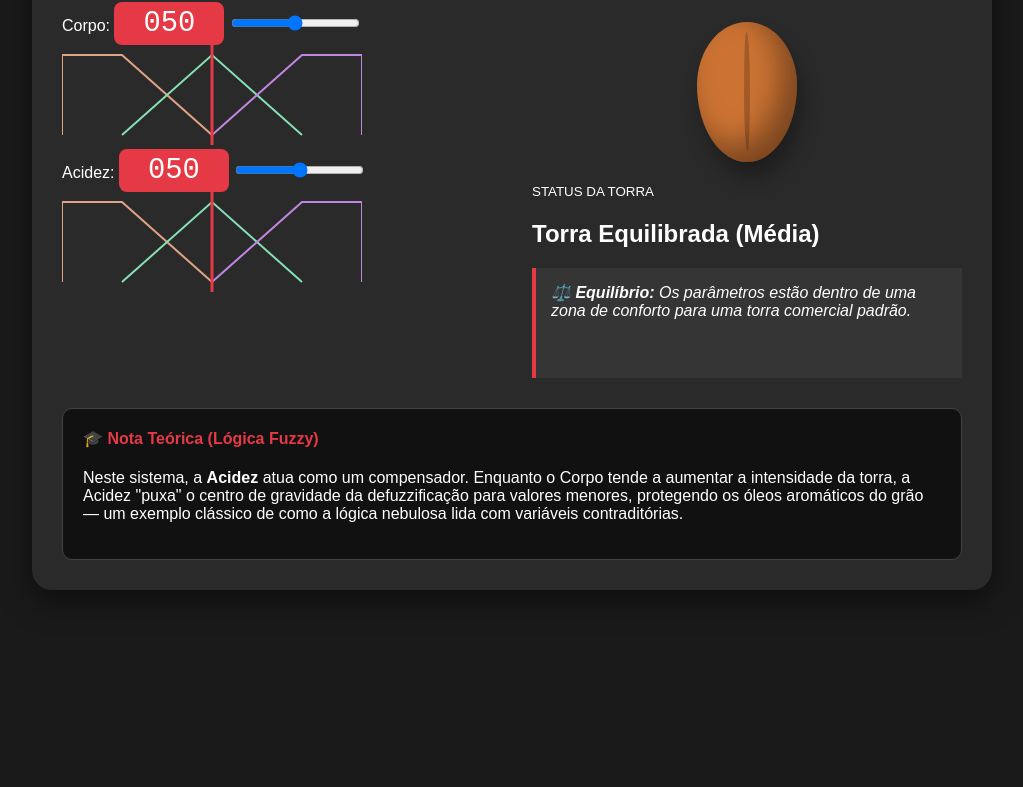
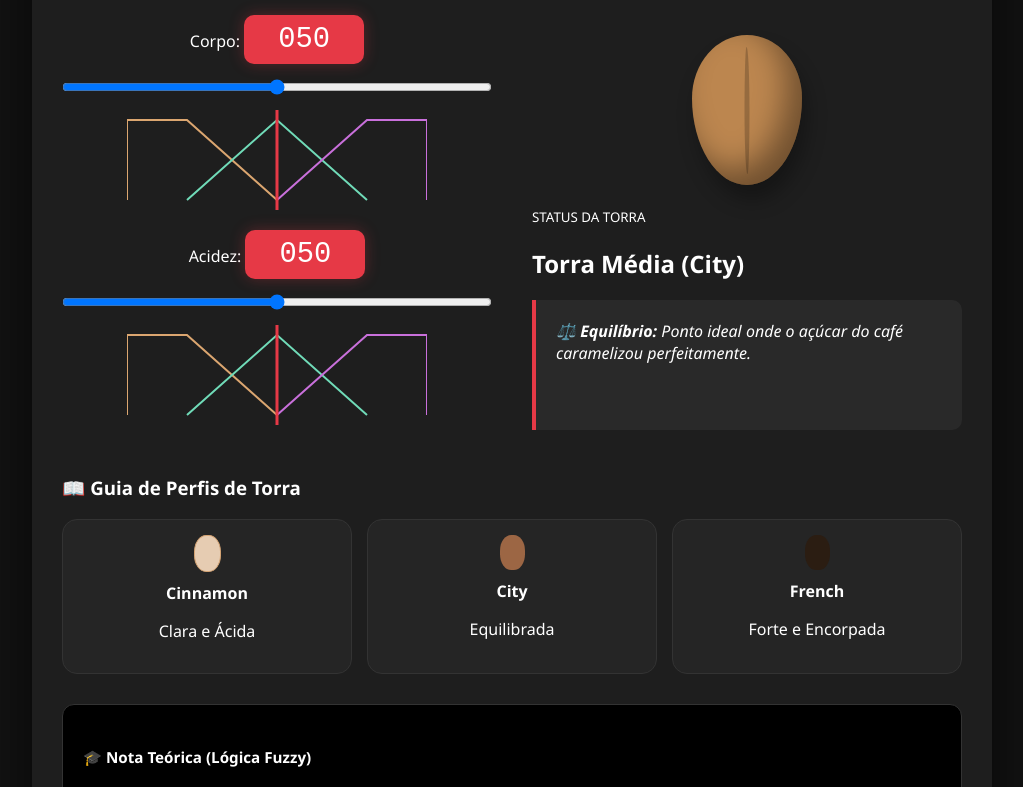
Before and after one commit to Ordinary-Traveler/fuzzycaffee, a plain HTML site: page fuzzycaffee/index.html in a window 1280 px wide. Shown: the part 137-924 px from the top of the page, without its empty margins (128-1151 px from the left). Before the commit the page ends 800 px from the top, so only its background shows below. Drawn offline with Linux system fonts and the light colour scheme.

Commit message:
retoques finais
Co-authored-by: Copilot <copilot@github.com>

```diff
--- a/fuzzycaffee/assets/css/style.css
+++ b/fuzzycaffee/assets/css/style.css
@@ -1,55 +1,58 @@
 :root {
     --cafe-claro: #d4a373;
     --accent: #e63946;
-    --dark: #1a1a1a;
+    --dark: #121212;
+    --card: #1e1e1e;
 }
 
-body { background-color: var(--dark); color: #fff; font-family: sans-serif; display: flex; justify-content: center; padding: 20px; }
+body { background-color: var(--dark); color: #fff; font-family: 'Segoe UI', sans-serif; display: flex; justify-content: center; padding: 20px; }
 
-.container { max-width: 900px; background: #2a2a2a; padding: 30px; border-radius: 20px; box-shadow: 0 10px 30px rgba(0,0,0,0.5); }
+.container { max-width: 900px; background: var(--card); padding: 30px; border-radius: 20px; box-shadow: 0 20px 50px rgba(0,0,0,0.6); }
 
-.main-layout { display: grid; grid-template-columns: 1fr 1fr; gap: 40px; }
+h1 { text-align: center; color: #fff; margin-bottom: 30px; letter-spacing: 2px; }
+
+.main-layout { display: grid; grid-template-columns: 1fr 1fr; gap: 40px; margin-bottom: 30px; }
 
 .badge {
     background: var(--accent);
-    padding: 5px 15px;
-    border-radius: 8px;
+    padding: 8px 15px;
+    border-radius: 10px;
     font-size: 1.8rem;
-    font-family: 'Courier New', monospace; /* Números estáveis */
-    min-width: 80px;
+    font-family: 'Courier New', monospace;
+    min-width: 90px;
     display: inline-block;
     text-align: center;
+    box-shadow: 0 0 15px rgba(230, 57, 70, 0.3);
 }
 
-/* Grão de Café Realista */
+.input-group { display: flex; flex-direction: column; align-items: center; margin-bottom: 20px; }
+input[type=range] { width: 100%; margin: 15px 0; cursor: pointer; }
+
+/* Grão Realista */
 #grao-cafe {
-    width: 100px; height: 140px;
+    width: 110px; height: 150px;
     background: var(--cafe-claro);
-    border-radius: 50% 50% 50% 50% / 45% 45% 55% 55%;
+    border-radius: 50% 50% 50% 50% / 42% 42% 58% 58%;
     margin: 20px auto;
     position: relative;
     box-shadow: inset -15px -15px 30px rgba(0,0,0,0.4), 5px 15px 20px rgba(0,0,0,0.3);
-    transition: background-color 0.4s ease;
+    transition: background-color 0.8s cubic-bezier(0.4, 0, 0.2, 1);
+}
+#grao-cafe::after {
+    content: ""; position: absolute; width: 5px; height: 85%;
+    background: rgba(0, 0, 0, 0.2); left: 50%; top: 7.5%;
+    transform: translateX(-50%); border-radius: 40% 60% 40% 60% / 50%;
 }
 
-/* Fenda em S do Café */
-#grao-cafe::after {
-    content: "";
-    position: absolute;
-    width: 6px; height: 85%;
-    background: rgba(0, 0, 0, 0.2);
-    left: 50%; top: 7.5%;
-    transform: translateX(-50%);
-    border-radius: 40% 60% 40% 60% / 50%;
-}
+.feedback-box { background: rgba(255,255,255,0.05); padding: 20px; border-left: 4px solid var(--accent); border-radius: 0 10px 10px 0; font-style: italic; min-height: 90px; }
 
-.feedback-box { background: rgba(255,255,255,0.05); padding: 15px; border-left: 4px solid var(--accent); margin-top: 10px; font-style: italic; min-height: 80px; }
+/* Guia de Torra */
+.guide-grid { display: grid; grid-template-columns: repeat(3, 1fr); gap: 15px; margin-top: 15px; }
+.guide-item { background: #252525; padding: 15px; border-radius: 15px; text-align: center; cursor: pointer; border: 1px solid #333; transition: 0.3s; }
+.guide-item:hover { border-color: var(--accent); background: #2d2d2d; transform: translateY(-3px); }
+.mini-bean { width: 25px; height: 35px; margin: 0 auto 10px; border-radius: 45%; }
+.mini-bean.light { background: #e6ccb2; border: 1px solid #d4a373;}
+.mini-bean.medium { background: #9c6644; }
+.mini-bean.dark { background: #2b1d12; }
 
-.academic-note {
-    margin-top: 30px;
-    padding: 20px;
-    background: #111;
-    border-radius: 10px;
-    border: 1px solid #444;
-}
-.academic-note h4 { color: var(--accent); margin-top: 0; }
+.academic-note { margin-top: 30px; padding: 20px; background: #000; border-radius: 12px; border: 1px solid #333; font-size: 0.95rem; line-height: 1.6; }
--- a/fuzzycaffee/assets/js/script.js
+++ b/fuzzycaffee/assets/js/script.js
@@ -1,4 +1,4 @@
-// --- 1. FUNÇÕES MATEMÁTICAS DE PERTINÊNCIA (Baseadas na Aula) ---
+// --- 1. FUNÇÕES MATEMÁTICAS ---
 function triangular(x, a, b, c) {
     return Math.max(0, Math.min((x - a) / (b - a), (c - x) / (c - b)));
 }
@@ -7,20 +7,20 @@ function trapezoidal(x, a, b, c, d) {
     return Math.max(0, Math.min((x - a) / (b - a), 1, (d - x) / (d - c)));
 }
 
-// --- 2. CONFIGURAÇÃO DOS CONJUNTOS FUZZY (Pontos a, b, c, d) ---
+// --- 2. CONFIGURAÇÃO DOS CONJUNTOS ---
 const setsCorpo = [
-    { label: 'Leve', a: 0, b: 0, c: 20, d: 50, tipo: 'trap' },
-    { label: 'Médio', a: 20, b: 50, c: 50, d: 80, tipo: 'tri' },
-    { label: 'Forte', a: 50, b: 80, c: 100, d: 100, tipo: 'trap' }
+    { a: 0, b: 0, c: 20, d: 50 },   // Leve
+    { a: 20, b: 50, c: 50, d: 80 },  // Médio
+    { a: 50, b: 80, c: 100, d: 100 } // Forte
 ];
 
 const setsAcidez = [
-    { label: 'Baixa', a: 0, b: 0, c: 20, d: 50, tipo: 'trap' },
-    { label: 'Média', a: 20, b: 50, c: 50, d: 80, tipo: 'tri' },
-    { label: 'Alta', a: 50, b: 80, c: 100, d: 100, tipo: 'trap' }
+    { a: 0, b: 0, c: 20, d: 50 },   // Baixa
+    { a: 20, b: 50, c: 50, d: 80 },  // Média
+    { a: 50, b: 80, c: 100, d: 100 } // Alta
 ];
 
-// --- 3. FUNÇÃO DE DESENHO DO CANVAS ---
+// --- 3. DESENHO DOS GRÁFICOS (CANVAS) ---
 function drawFuzzySet(canvasId, value, sets) {
     const canvas = document.getElementById(canvasId);
     if (!canvas) return;
@@ -33,9 +33,7 @@ function drawFuzzySet(canvasId, value, sets) {
     sets.forEach((s, i) => {
         ctx.beginPath();
         ctx.lineWidth = 2;
-        ctx.strokeStyle = `hsl(${i * 130 + 20}, 60%, 70%)`;
-
-        // Mapeamento: valor 0-100 para largura do canvas
+        ctx.strokeStyle = `hsl(${i * 130 + 30}, 60%, 65%)`;
         const scale = w / 100;
         ctx.moveTo(s.a * scale, h - 10);
         ctx.lineTo(s.b * scale, 10);
@@ -44,7 +42,7 @@ function drawFuzzySet(canvasId, value, sets) {
         ctx.stroke();
     });
 
-    // Linha do Valor Atual (Valor Crisp)
+    // Linha indicadora do valor atual
     ctx.beginPath();
     ctx.strokeStyle = '#e63946';
     ctx.lineWidth = 3;
@@ -53,72 +51,79 @@ function drawFuzzySet(canvasId, value, sets) {
     ctx.stroke();
 }
 
-// --- 4. MOTOR DE INFERÊNCIA E ATUALIZAÇÃO ---
+// --- 4. MOTOR DE INFERÊNCIA ---
 function atualizarSistema() {
-    // Pegar valores dos inputs
-    const corpoValor = parseInt(document.getElementById('inputCorpo').value);
-    const acidezValor = parseInt(document.getElementById('inputAcidez').value);
-
-    // Formatação 001, 010, 100 (Padding)
-    document.getElementById('valCorpo').innerText = corpoValor.toString().padStart(3, '0');
-    document.getElementById('valAcidez').innerText = acidezValor.toString().padStart(3, '0');
-
-    // FUZZIFICAÇÃO
-    let cLeve = trapezoidal(corpoValor, 0, 0, 20, 50);
-    let cMedio = triangular(corpoValor, 20, 50, 80);
-    let cForte = trapezoidal(corpoValor, 50, 80, 100, 100);
-
-    let aBaixa = trapezoidal(acidezValor, 0, 0, 20, 50);
-    let aMedia = triangular(acidezValor, 20, 50, 80);
-    let aAlta = trapezoidal(acidezValor, 50, 80, 100, 100);
-
-    // REGRAS FUZZY (Mamdani Simplificado)
-    // R1: SE corpo forte E acidez baixa -> Torra Escura
-    let r1 = Math.min(cForte, aBaixa);
-    // R2: SE corpo leve OU acidez alta -> Torra Clara
-    let r2 = Math.max(cLeve, aAlta);
-    // R3: SE corpo médio -> Torra Média
-    let r3 = cMedio;
-
-    // DEFUZZIFICAÇÃO (Centroide Simplificado / Média Ponderada)
-    // Centros: Clara=20, Média=50, Escura=80
-    let num = (r2 * 20) + (r3 * 50) + (r1 * 80);
-    let den = r2 + r3 + r1 + 0.000001;
-    let resultadoFinal = num / den;
-
-    // ATUALIZAÇÃO VISUAL
+    // Captura de Elementos
+    const inputCorpo = document.getElementById('inputCorpo');
+    const inputAcidez = document.getElementById('inputAcidez');
+    const valCorpo = document.getElementById('valCorpo');
+    const valAcidez = document.getElementById('valAcidez');
     const grao = document.getElementById('grao-cafe');
     const statusText = document.getElementById('statusTorra');
     const feedback = document.getElementById('feedback-explicao');
 
-    // Cor do grão: Escurece conforme resultadoFinal aumenta
-    let lightness = 80 - (resultadoFinal * 0.6);
-    grao.style.backgroundColor = `hsl(25, 60%, ${lightness}%)`;
+    if (!inputCorpo || !inputAcidez) return;
 
-    // Texto de Status
-    if (resultadoFinal < 35) statusText.innerText = "Torra Suave (Clara)";
-    else if (resultadoFinal < 65) statusText.innerText = "Torra Equilibrada (Média)";
-    else statusText.innerText = "Torra Intensa (Escura)";
+    const corpo = parseInt(inputCorpo.value);
+    const acidez = parseInt(inputAcidez.value);
 
-    // Lógica de Explicação (Feedback do Barista)
-    if (corpoValor > 70 && acidezValor > 70) {
-        feedback.innerHTML = "⚠️ <strong>Conflito:</strong> Corpo alto pede torra longa, mas acidez alta pede torra curta. O sistema fuzzy encontrou um meio-termo para preservar ambos.";
-    } else if (corpoValor > 80 && acidezValor < 30) {
-        feedback.innerHTML = "🔥 <strong>Perfil Forte:</strong> Ideal para Espresso. A baixa acidez permite uma torra profunda sem amargor químico.";
-    } else if (acidezValor > 80) {
-        feedback.innerHTML = "🌿 <strong>Foco no Aroma:</strong> Muita acidez detectada. A torra foi suavizada para não esconder as notas frutadas do grão.";
+    // Padding de Zeros (001, 010, 100)
+    valCorpo.innerText = corpo.toString().padStart(3, '0');
+    valAcidez.innerText = acidez.toString().padStart(3, '0');
+
+    // FUZZIFICAÇÃO
+    let cLeve = trapezoidal(corpo, 0, 0, 20, 50);
+    let cMedio = triangular(corpo, 20, 50, 80);
+    let cForte = trapezoidal(corpo, 50, 80, 100, 100);
+
+    let aBaixa = trapezoidal(acidez, 0, 0, 20, 50);
+    let aAlta = trapezoidal(acidez, 50, 80, 100, 100);
+
+    // REGRAS (SE... ENTÃO)
+    let rForte = Math.min(cForte, aBaixa);
+    let rClara = Math.max(cLeve, aAlta);
+    let rMedia = cMedio;
+
+    // DEFUZZIFICAÇÃO (Média Ponderada)
+    let num = (rClara * 15) + (rMedia * 50) + (rForte * 85);
+    let den = rClara + rMedia + rForte + 0.0001;
+    let res = num / den;
+
+    // ATUALIZAÇÃO DO GRÃO E STATUS
+    // Cores: de bege claro (Cinnamon) a marrom escuro (French)
+    let lightness = 85 - (res * 0.65);
+    let saturation = 30 + (res * 0.3);
+    grao.style.backgroundColor = `hsl(30, ${saturation}%, ${lightness}%)`;
+
+    if (res < 35) {
+        statusText.innerText = "Torra Leve (Cinnamon)";
+        statusText.style.color = "#d4a373";
+        feedback.innerHTML = "✨ <strong>Perfil Especialista:</strong> Torra clara que preserva a acidez e os aromas florais originais do grão.";
+    } else if (res < 65) {
+        statusText.innerText = "Torra Média (City)";
+        statusText.style.color = "#fff";
+        feedback.innerHTML = "⚖️ <strong>Equilíbrio:</strong> Ponto ideal onde o açúcar do café caramelizou perfeitamente.";
     } else {
-        feedback.innerHTML = "⚖️ <strong>Equilíbrio:</strong> Os parâmetros estão dentro de uma zona de conforto para uma torra comercial padrão.";
+        statusText.innerText = "Torra Forte (French)";
+        statusText.style.color = "#6f4e37";
+        feedback.innerHTML = "🔥 <strong>Intensidade:</strong> Torra profunda com corpo denso e notas de chocolate amargo.";
     }
 
     // Desenhar Gráficos
-    drawFuzzySet('canvasCorpo', corpoValor, setsCorpo);
-    drawFuzzySet('canvasAcidez', acidezValor, setsAcidez);
+    drawFuzzySet('canvasCorpo', corpo, setsCorpo);
+    drawFuzzySet('canvasAcidez', acidez, setsAcidez);
 }
 
-// --- 5. INICIALIZAÇÃO ---
-document.getElementById('inputCorpo').addEventListener('input', atualizarSistema);
-document.getElementById('inputAcidez').addEventListener('input', atualizarSistema);
+// --- 5. INTERATIVIDADE E INICIALIZAÇÃO ---
+function setPreset(c, a) {
+    document.getElementById('inputCorpo').value = c;
+    document.getElementById('inputAcidez').value = a;
+    atualizarSistema();
+}
 
-// Executa uma vez ao carregar para desenhar o estado inicial
-window.onload = atualizarSistema;
+// Garante que o código roda após o HTML carregar
+window.addEventListener('DOMContentLoaded', () => {
+    document.getElementById('inputCorpo').addEventListener('input', atualizarSistema);
+    document.getElementById('inputAcidez').addEventListener('input', atualizarSistema);
+    atualizarSistema(); // Primeira execução
+});
--- a/fuzzycaffee/index.html
+++ b/fuzzycaffee/index.html
@@ -2,7 +2,8 @@
 <html lang="pt-br">
 <head>
     <meta charset="UTF-8">
-    <title>Fuzzy Coffee Lab</title>
+    <meta name="viewport" content="width=device-width, initial-scale=1.0">
+    <title>Fuzzy Coffee Lab | IA Experience</title>
     <link rel="stylesheet" href="assets/css/style.css">
 </head>
 <body>
@@ -31,14 +32,35 @@
                 <div class="result-card">
                     <small>STATUS DA TORRA</small>
                     <h2 id="statusTorra">Média</h2>
-                    <div id="feedback-explicao" class="feedback-box">Ajuste os parâmetros...</div>
+                    <div id="feedback-explicao" class="feedback-box">Ajuste os parâmetros para simular...</div>
+                </div>
+            </div>
+        </div>
+
+        <div class="roast-guide">
+            <h3>📖 Guia de Perfis de Torra</h3>
+            <div class="guide-grid">
+                <div class="guide-item" onclick="setPreset(20, 85)">
+                    <div class="mini-bean light"></div>
+                    <strong>Cinnamon</strong>
+                    <p>Clara e Ácida</p>
+                </div>
+                <div class="guide-item" onclick="setPreset(55, 50)">
+                    <div class="mini-bean medium"></div>
+                    <strong>City</strong>
+                    <p>Equilibrada</p>
+                </div>
+                <div class="guide-item" onclick="setPreset(95, 10)">
+                    <div class="mini-bean dark"></div>
+                    <strong>French</strong>
+                    <p>Forte e Encorpada</p>
                 </div>
             </div>
         </div>
 
         <div class="academic-note">
             <h4>🎓 Nota Teórica (Lógica Fuzzy)</h4>
-            <p>Neste sistema, a <strong>Acidez</strong> atua como um compensador. Enquanto o Corpo tende a aumentar a intensidade da torra, a Acidez "puxa" o centro de gravidade da defuzzificação para valores menores, protegendo os óleos aromáticos do grão — um exemplo clássico de como a lógica nebulosa lida com variáveis contraditórias.</p>
+            <p>Neste sistema, a <strong>Acidez</strong> atua como um compensador. Enquanto o Corpo tende a aumentar a intensidade da torra, a Acidez "puxa" o centro de gravidade da defuzzificação para valores menores, protegendo os óleos aromáticos do grão — um exemplo clássico de como a lógica nebulosa lida com variáveis contraditórias de forma suave.</p>
         </div>
     </div>
     <script src="assets/js/script.js"></script>
```
